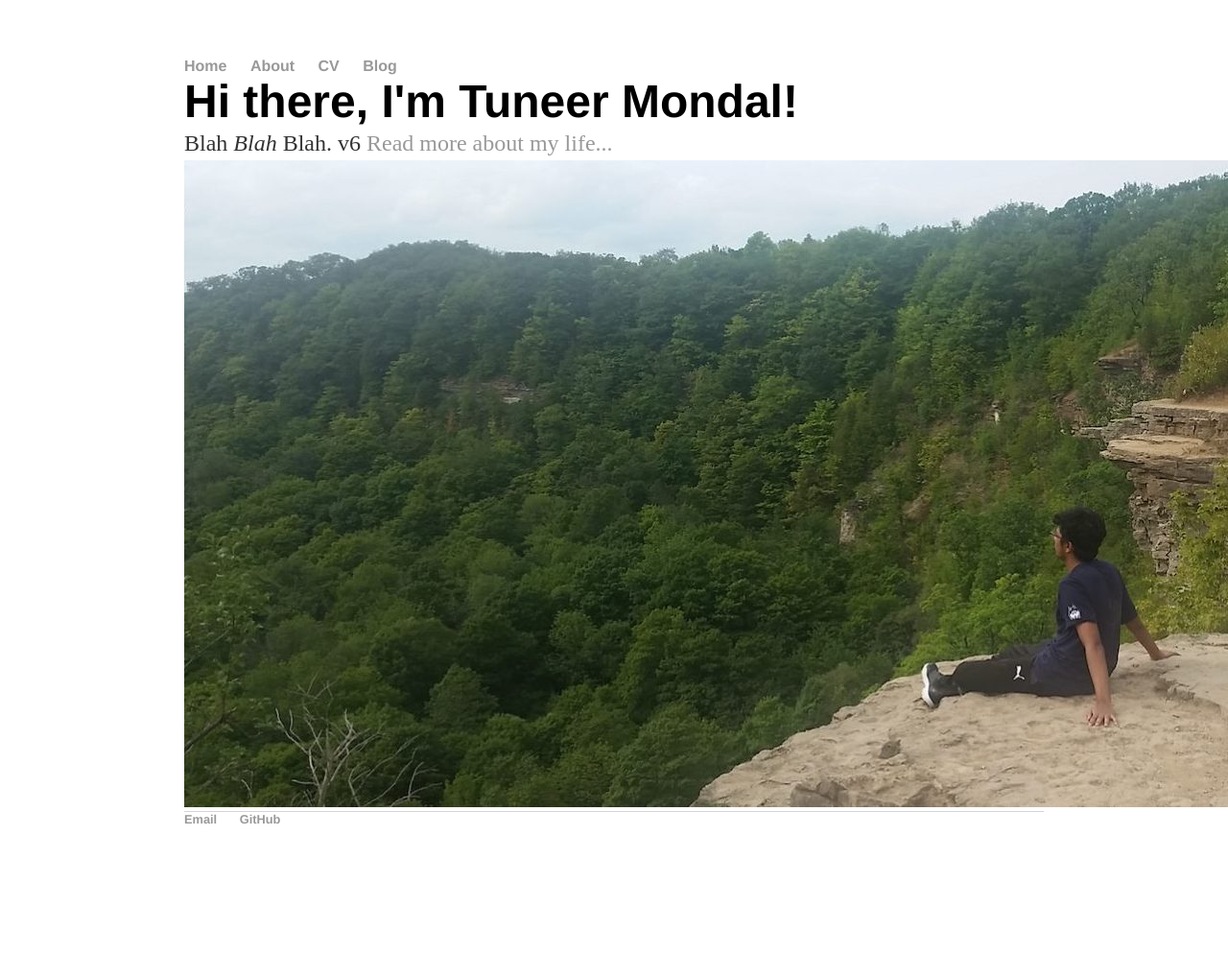
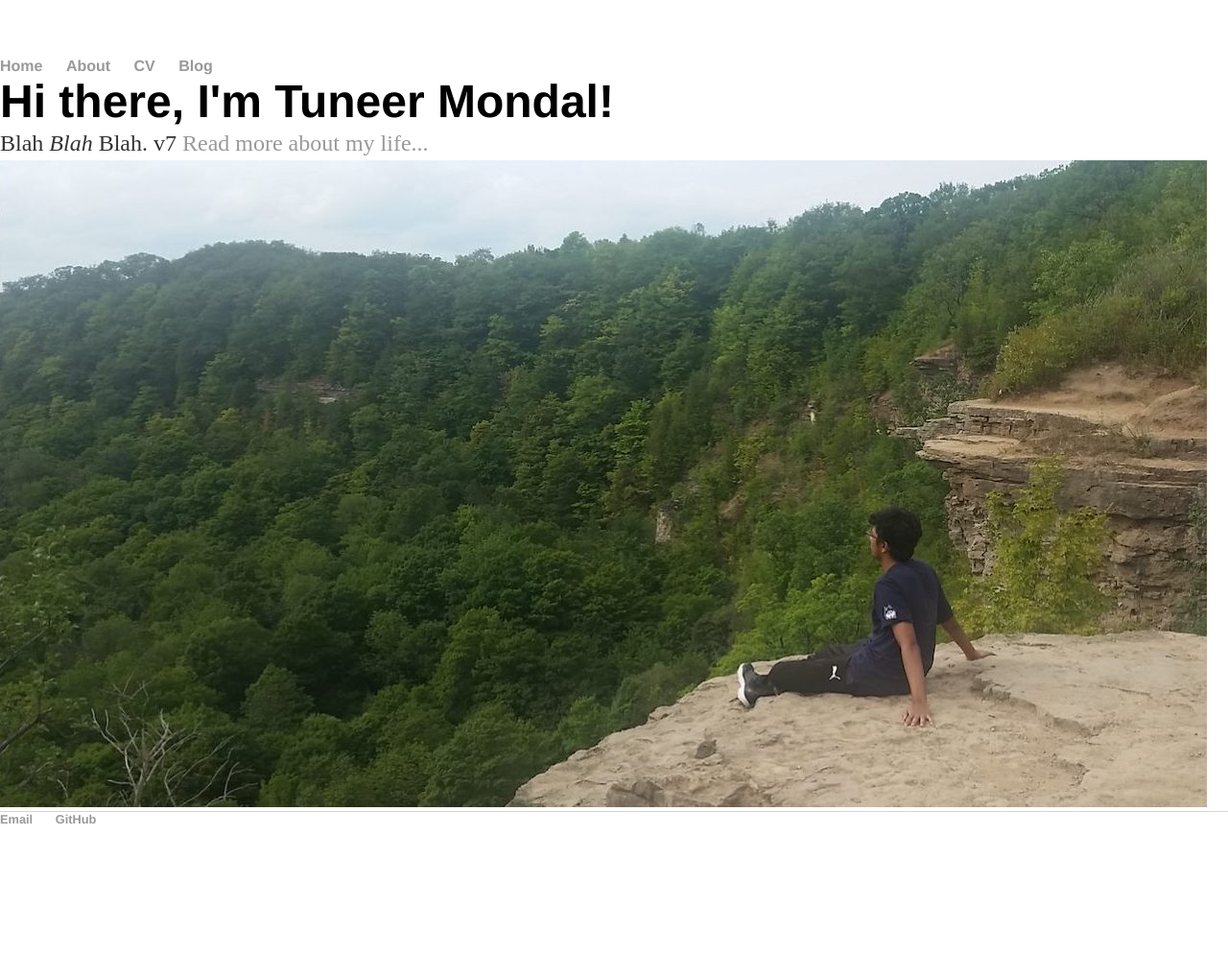
Before and after one commit to t-mondal/t-mondal.github.io, a Jekyll site: the page built from index.html, in a window 1280 px wide. Shown: the whole page at 96% size. Built offline with Jekyll 4.4.1, drawn with Linux system fonts in a browser that asks for light colours; after the commit the page ends 921 px from its top, so only the background shows below that.

Commit message:
Update index.html

```diff
--- a/index.html
+++ b/index.html
@@ -4,7 +4,7 @@
 ---
 <div class="blurb">
 	<h1>Hi there, I'm Tuneer Mondal!</h1>
-	<p>Blah <em>Blah</em> Blah. v6 <a href="/about">Read more about my life...</a>
+	<p>Blah <em>Blah</em> Blah. v7 <a href="/about">Read more about my life...</a>
 		<!--<img src="images/dundaspeak.jpg" alt="Dundas Peak" class="inline"/>-->
 	</p>
 </div><!-- /.blurb -->
@@ -18,8 +18,8 @@
     margin: 0;
   }
   .fit { /* set relative picture size */
-    max-width: 10%;
-    max-height: 10%;
+    max-width: 100%;
+    max-height: 100%;
   }
   .center {
     display: block;
@@ -35,7 +35,7 @@
 <script src="http://code.jquery.com/jquery-latest.js"></script>
 <script type="text/javascript" language="JavaScript">
   function set_body_height() { // set body height = window height
-    $('body').height($(window).height());
+    $('body').width($(window).width());
   }
   $(document).ready(function() {
     $(window).bind('resize', set_body_height);
```
